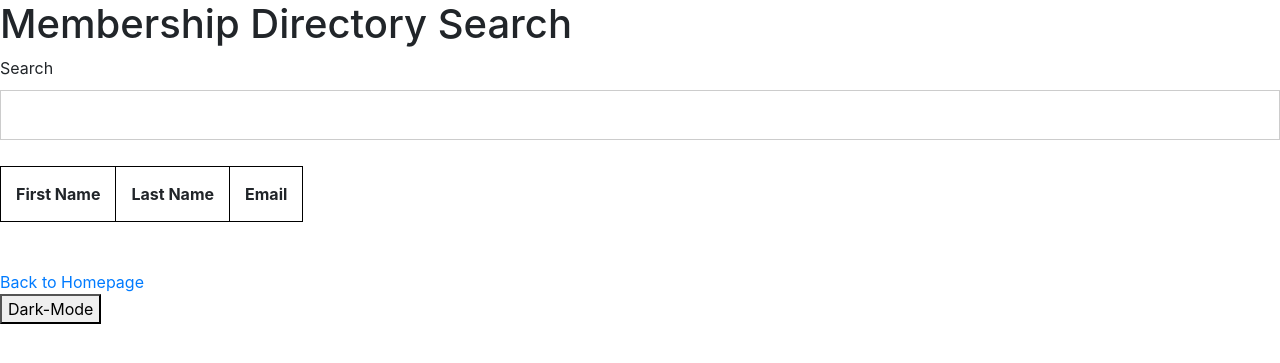
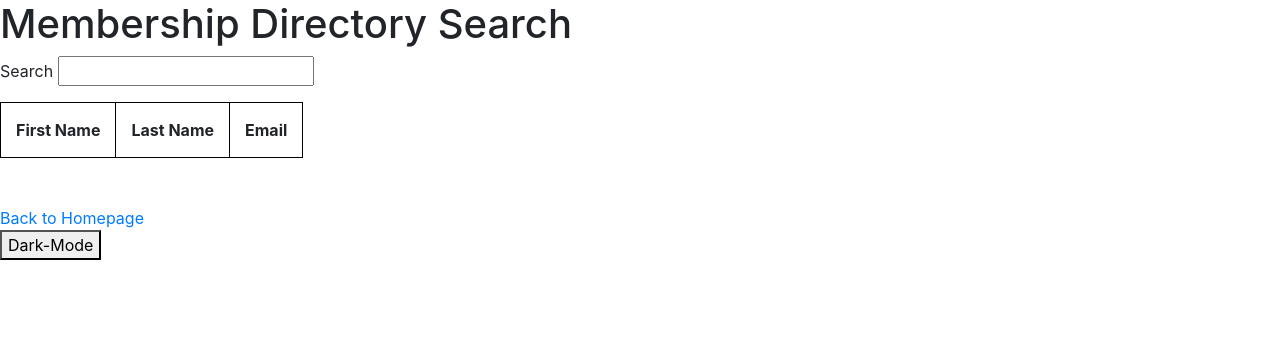
Before and after one commit to lauranewland/gsdc-webapp-flask, a Flask app: page /interest in a window 1280 px wide. Shown: the top 363 px of the page. Run offline with Flask 2, Linux system fonts and the light colour scheme; lists and menus that the app fills with data are empty.

Commit message:
removed input styles

```diff
--- a/static/css/login_styles.css
+++ b/static/css/login_styles.css
@@ -27,15 +27,6 @@ img.avatar {
     opacity: .5;
 }
 
-input[type=text], input[type=password] {
-    padding: 12px 20px;
-    border: 1px solid #ccc;
-    width: 100%;
-    margin: 10px 0;
-    display: inline-block;
-    box-sizing: border-box;
-}
-
 .logincontainer {
     padding: 16px;
 }
```
